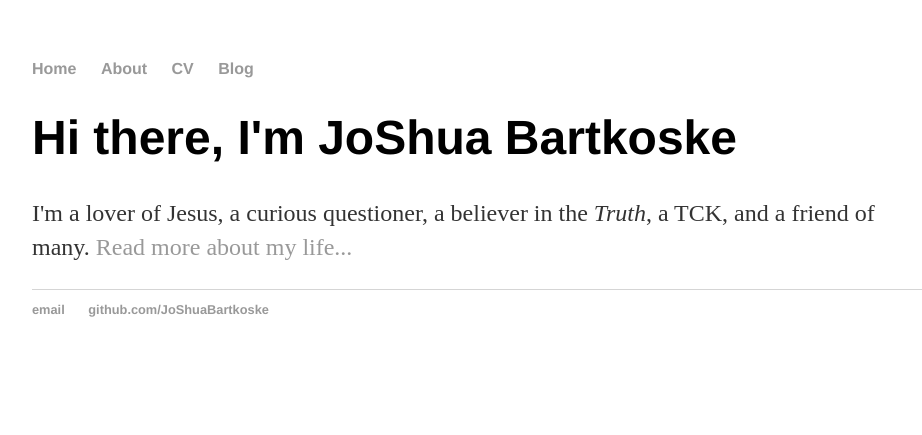
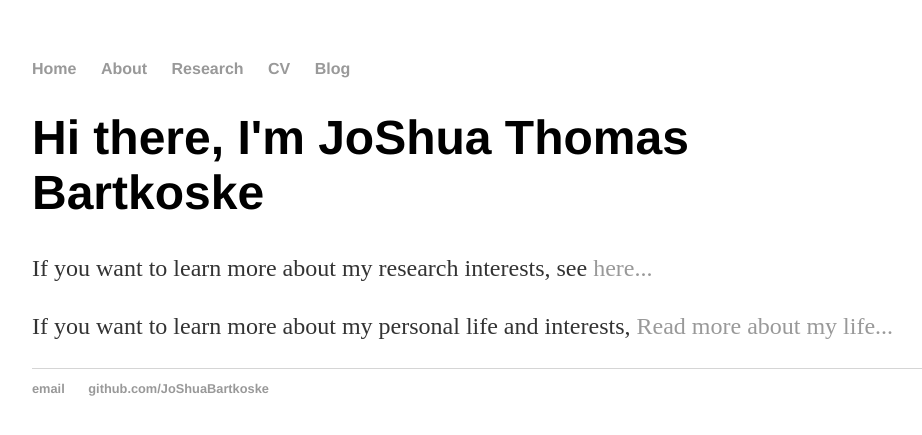
Before and after one commit to JoShuaBartkoske/JoShuaBartkoske.github.io, a Jekyll site: the page built from index.html, in a window 1280 px wide. Shown: the top 435 px of the page, without its empty margins (160-1082 px from the left). Built offline with Jekyll 4.4.1, drawn with Linux system fonts in a browser that asks for light colours.

Commit message:
add research tab and links on main page.

```diff
--- a/_layouts/default.html
+++ b/_layouts/default.html
@@ -10,6 +10,7 @@
 	    		<ul>
 	        		<li><a href="/">Home</a></li>
 		        	<li><a href="/about">About</a></li>
+					<li><a href="/about">Research</a></li>
 	        		<li><a href="/cv">CV</a></li>
 	        		<li><a href="/blog">Blog</a></li>
 	    		</ul>
--- a/index.html
+++ b/index.html
@@ -3,6 +3,7 @@ layout: default
 title: JoShua Bartkoske, lover of Jesus
 ---
 <div class="blurb">
-	<h1>Hi there, I'm JoShua Bartkoske</h1>
-	<p>I'm a lover of Jesus, a curious questioner, a believer in the <em>Truth</em>, a TCK, and a friend of many. <a href="/about">Read more about my life...</a></p>
+	<h1>Hi there, I'm JoShua Thomas Bartkoske</h1>
+	<p>If you want to learn more about my research interests, see <a href="/research">here...</a></p>
+	<p>If you want to learn more about my personal life and interests, <a href="/about">Read more about my life...</a></p>
 </div><!-- /.blurb -->
```
Also changed, not shown: research/index.html (added, +13 -0 lines).
